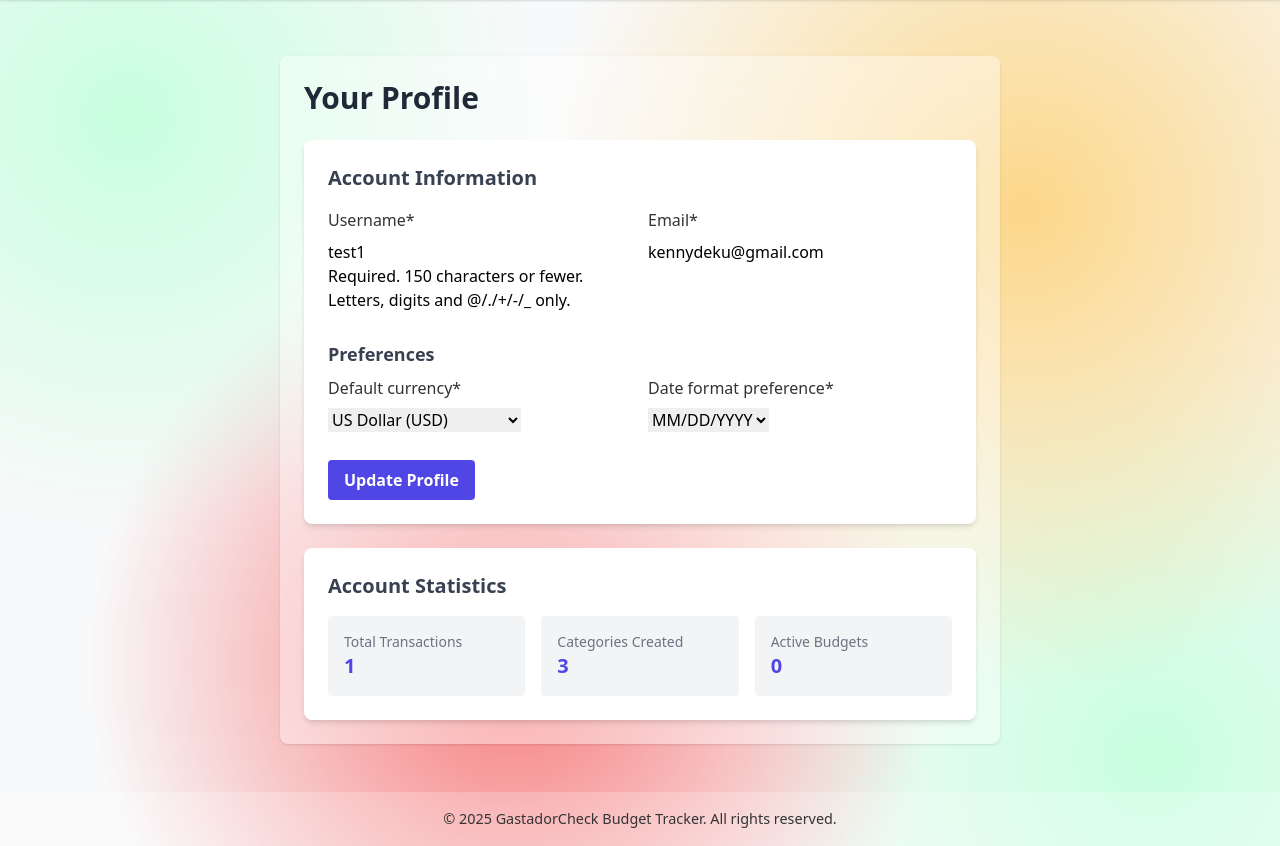
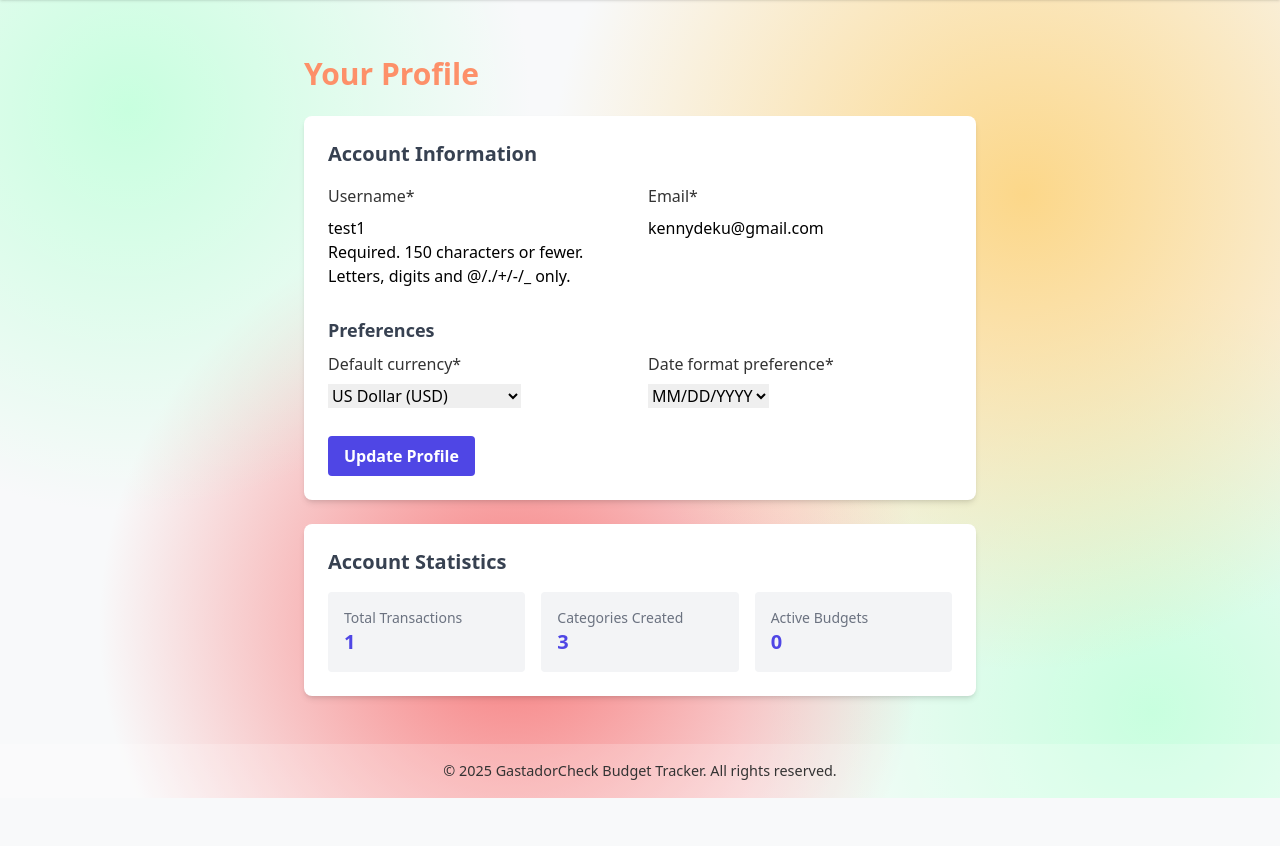
Before and after one commit to Fake1prog/CMSC-126_Long-Exam-2_Personal-Budget-Tracker, a Django app: page /users/profile/ in a window 1280 px wide. Shown: the part 64-910 px from the top of the page. After the commit the page ends 862 px from the top, so only its background shows below. Run offline with Django 5.2, Linux system fonts and the light colour scheme; a user stored in the database is signed in; data comes from the database, SQL or seed files in the repository; both versions use the stored data as it was after the commit; parts of the project's set-up code (start-up, migrations or seed data) failed here and were passed over; some libraries are stand-ins or nearby versions.

Commit message:
#12: Styled your profile title

```diff
--- a/templates/users/profile.html
+++ b/templates/users/profile.html
@@ -12,12 +12,13 @@
 
 {% block content %}
     {# Main content container with semi-transparent background and blur effect #}
-    <div class="bg-white bg-opacity-40 backdrop-filter backdrop-blur-lg rounded-lg shadow p-6 my-8">
+    <div class="my-8">
 
         {# --- Your original profile.html content starts here --- #}
 
         <div class="max-w-2xl mx-auto">
-            <h2 class="text-3xl font-bold text-gray-800 mb-6">Your Profile</h2>
+            <h2 class="text-3xl font-bold text-[#FD9069] mb-6">Your Profile</h2>
+
 
             <div class="bg-white rounded-lg shadow-md p-6 mb-6">
                 <h3 class="text-xl font-semibold text-gray-700 mb-4">Account Information</h3>
```
Also changed, not shown: db.sqlite3.
